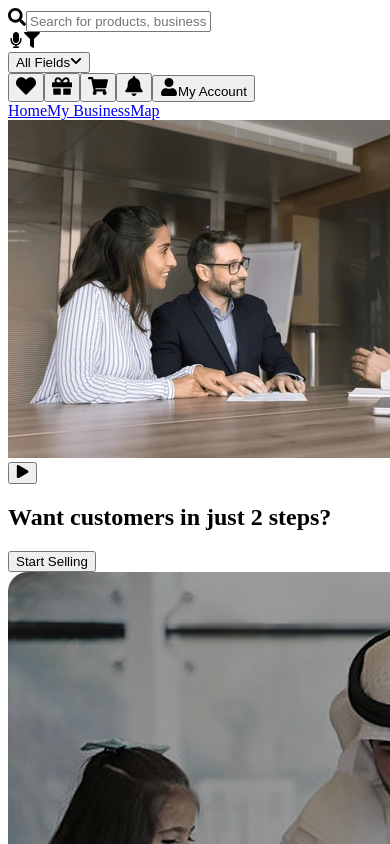
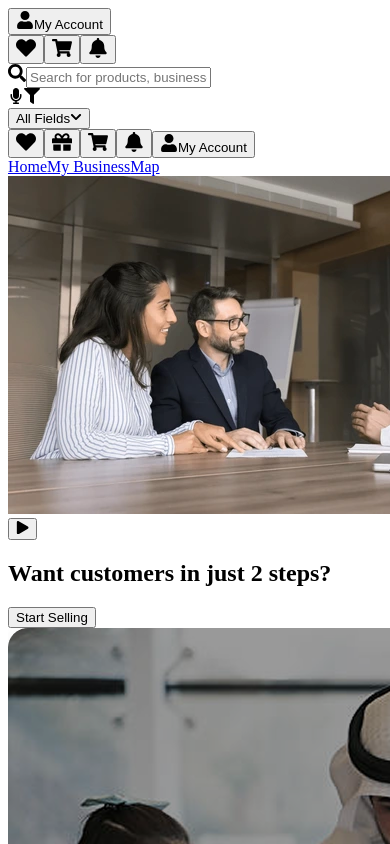
Before and after one commit to adnan-khattak/DemoApp, a React (Vite) app: page / in a window 390 px wide. Shown: the top 844 px of the page. Built offline with nearby package versions, Linux system fonts and the light colour scheme; the HTML template or start-up script is replaced by a standard one.

Commit message:
Feat: responsive added

```diff
--- a/src/components/Categories.tsx
+++ b/src/components/Categories.tsx
@@ -10,13 +10,13 @@ interface CategoryCardProps {
 }
 
 const overlayPositions: Record<string, string> = {
-  'top-left': 'top-4 left-4',
-  'top-right': 'top-4 right-4',
-  'bottom-center': 'bottom-4 left-1/2 transform -translate-x-1/2',
+  'top-left': 'top-2 sm:top-3 md:top-4 left-2 sm:left-3 md:left-4',
+  'top-right': 'top-2 sm:top-3 md:top-4 right-2 sm:right-3 md:right-4',
+  'bottom-center': 'bottom-2 sm:bottom-3 md:bottom-4 left-1/2 transform -translate-x-1/2',
 };
 
 const CategoryCard = ({ image, text, position }: CategoryCardProps) => (
-  <div className="relative w-full h-64 rounded-2xl overflow-hidden shadow-lg">
+  <div className="relative w-full h-48 sm:h-56 md:h-64 lg:h-72 rounded-xl md:rounded-2xl overflow-hidden shadow-lg hover:shadow-xl transition-shadow duration-300">
     <img
       src={image}
       alt="Category"
@@ -28,7 +28,7 @@ const CategoryCard = ({ image, text, position }: CategoryCardProps) => (
 
     {/* Overlay Text */}
     <div
-      className={`absolute text-white text-2xl font-bold drop-shadow-lg ${overlayPositions[position]}`}
+      className={`absolute text-white text-sm sm:text-base md:text-lg lg:text-xl xl:text-2xl font-bold drop-shadow-lg ${overlayPositions[position]}`}
     >
       {text}
     </div>
@@ -43,8 +43,8 @@ const Categories = () => {
   ];
 
   return (
-    <section className="max-w-6xl mx-auto my-12 px-4">
-      <div className="grid grid-cols-1 md:grid-cols-3 gap-6">
+    <section className="max-w-7xl mx-auto my-8 sm:my-12 lg:my-16 px-4 sm:px-6 lg:px-8">
+      <div className="grid grid-cols-1 sm:grid-cols-2 lg:grid-cols-3 gap-4 sm:gap-6 lg:gap-8">
         {categories.map((c, i) => (
           <CategoryCard key={i} image={c.image} text={c.text} position={c.position} />
         ))}
--- a/src/components/Header.tsx
+++ b/src/components/Header.tsx
@@ -13,8 +13,32 @@ import {
 
 const Header = () => {
   return (
-    <header className="bg-[#2699FB] px-6 py-3 shadow-md">
-      <div className="max-w-7xl mx-auto flex items-center justify-between flex-wrap gap-4">
+    <header className="bg-[#2699FB] px-4 sm:px-6 py-3 shadow-md">
+      <div className="max-w-7xl mx-auto">
+        {/* Mobile Layout */}
+        <div className="flex items-center justify-between sm:hidden">
+          {/* My Account on Left for Mobile */}
+          <button className="flex items-center gap-2 text-white hover:opacity-80 transition">
+            <FaUser size={18} />
+            <span className="text-sm font-medium">My Account</span>
+          </button>
+
+          {/* Right Icons for Mobile */}
+          <div className="flex items-center gap-4 text-white">
+            <button className="hover:opacity-80 transition">
+              <FaHeart size={20} />
+            </button>
+            <button className="hover:opacity-80 transition">
+              <FaShoppingCart size={20} />
+            </button>
+            <button className="hover:opacity-80 transition">
+              <FaBell size={20} />
+            </button>
+          </div>
+        </div>
+
+        {/* Desktop Layout */}
+        <div className="hidden sm:flex items-center justify-between flex-wrap gap-4">
           {/* Search Bar */}
           <div className="flex items-center bg-white rounded-full px-4 py-2 flex-1 max-w-2xl min-w-72 shadow-sm">
             {/* Search Icon */}
@@ -73,6 +97,7 @@ const Header = () => {
             </button>
           </div>
         </div>
+      </div>
     </header>
   );
 };
--- a/src/components/Hero.tsx
+++ b/src/components/Hero.tsx
@@ -26,12 +26,12 @@ const Hero = ({ variant = 'selling' }: HeroProps) => {
         };
 
   return (
-    <section className="max-w-7xl mx-auto my-8 px-4">
-      <div className="grid grid-cols-1 lg:grid-cols-[7fr_3fr] gap-7">
+    <section className="max-w-7xl mx-auto my-8 px-4 sm:px-6 lg:px-8">
+      <div className="grid grid-cols-1 lg:grid-cols-[7fr_3fr] gap-4 sm:gap-6 lg:gap-7">
         {/* Left Section */}
-        <div className="space-y-6">
+        <div className="space-y-4 sm:space-y-6">
           {/* Main Image with Play Button */}
-          <div className="relative w-[870px] h-[400px] rounded-2xl overflow-hidden shadow-sm">
+          <div className="relative w-full h-64 sm:h-80 md:h-96 lg:h-[400px] rounded-xl sm:rounded-2xl overflow-hidden shadow-sm">
             <img
               src={content.mainImage}
               alt="Main showcase"
@@ -39,25 +39,25 @@ const Hero = ({ variant = 'selling' }: HeroProps) => {
             />
             {/* Play Button */}
             <button
-              className="absolute bottom-4 right-4 bg-white/80 hover:bg-white p-4 rounded-full shadow-lg transition duration-200 flex items-center justify-center"
+              className="absolute bottom-3 sm:bottom-4 right-3 sm:right-4 bg-white/80 hover:bg-white p-3 sm:p-4 rounded-full shadow-lg transition duration-200 flex items-center justify-center"
             >
-              <FaPlay className="text-gray-800 text-lg" />
+              <FaPlay className="text-gray-800 text-sm sm:text-lg" />
             </button>
           </div>
 
           {/* Text and Button Below the Image */}
-          <div className="flex items-center justify-between">
-            <h1 className="text-4xl font-bold text-gray-800 leading-tight whitespace-pre-line">
+          <div className="flex flex-col sm:flex-row sm:items-center sm:justify-between gap-4 sm:gap-6">
+            <h1 className="text-2xl sm:text-3xl lg:text-4xl font-bold text-gray-800 leading-tight whitespace-pre-line">
               {content.title}
             </h1>
-            <button className="bg-[#2699FB] text-white px-8 py-3 rounded-xl font-semibold hover:bg-blue-700 transition duration-200 shadow-md">
+            <button className="bg-[#2699FB] text-white px-6 sm:px-8 py-3 rounded-xl font-semibold hover:bg-blue-700 transition duration-200 shadow-md w-full sm:w-auto">
               {content.buttonText}
             </button>
           </div>
         </div>
 
         {/* Right Section */}
-        <div className="relative w-full h-[300px] rounded-2xl overflow-hidden shadow-lg">
+        <div className="relative w-full h-48 sm:h-64 md:h-80 lg:h-[300px] rounded-xl sm:rounded-2xl overflow-hidden shadow-lg">
           <img
             src={content.secondaryImage}
             alt="Secondary"
```
Lines whose indentation alone changed are shown as unchanged.
